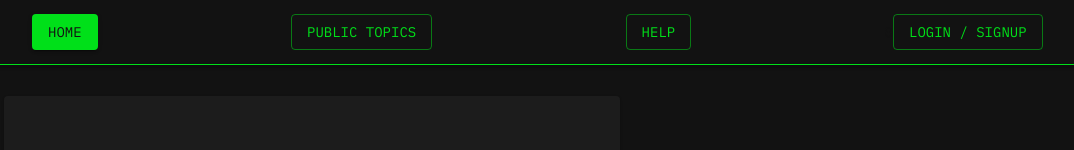
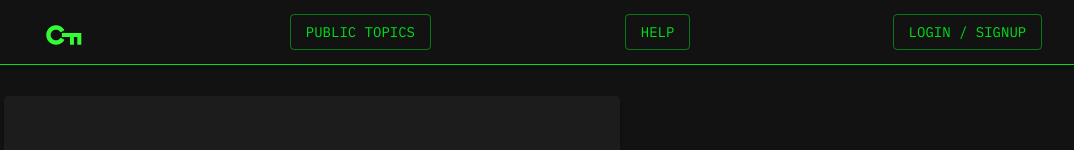
Before and after one commit to pwetherbee/cipherforums-backend, a React (Create React App) app in the folder client/: page /user/1 in a window 1280 px wide. Shown: the top 150 px of the page, without its empty margins (20-1094 px from the left). Built offline with nearby package versions, Linux system fonts and the light colour scheme; no server answers.

Commit message:
clickable logo in top right

```diff
--- a/client/src/components/MenuAppBar.js
+++ b/client/src/components/MenuAppBar.js
@@ -21,6 +21,7 @@ import PublicIcon from "@material-ui/icons/Public";
 import HelpIcon from "@material-ui/icons/Help";
 import Icon from "@material-ui/core/Icon";
 import { SvgIcon } from "@material-ui/core";
+import homeLogo from "../logo.svg";
 
 const useStyles = makeStyles((theme) => ({
   root: {
@@ -33,6 +34,10 @@ const useStyles = makeStyles((theme) => ({
   },
   title: {
     flexGrow: 1,
+  },
+  logo: {
+    width: 40,
+    marginTop: 5,
   },
 }));
 
@@ -95,15 +100,9 @@ export default function MenuAppBar({ auth }) {
           )}
 
           <Typography variant="h6" className={classes.title}>
-            <Button
-              variant="contained"
-              color="primary"
-              component={RouteLink}
-              to="/"
-            >
-              home
+            <Button component={RouteLink} to="/">
+              <img className={classes.logo} src={homeLogo} />
             </Button>
-            {/* <RouteLink to="/jskdfjsd">click me</RouteLink> */}
           </Typography>
 
           <Typography variant="h6" className={classes.title}>
```
Also changed, not shown: client/public/logo.svg (deleted), client/src/logo.svg.
